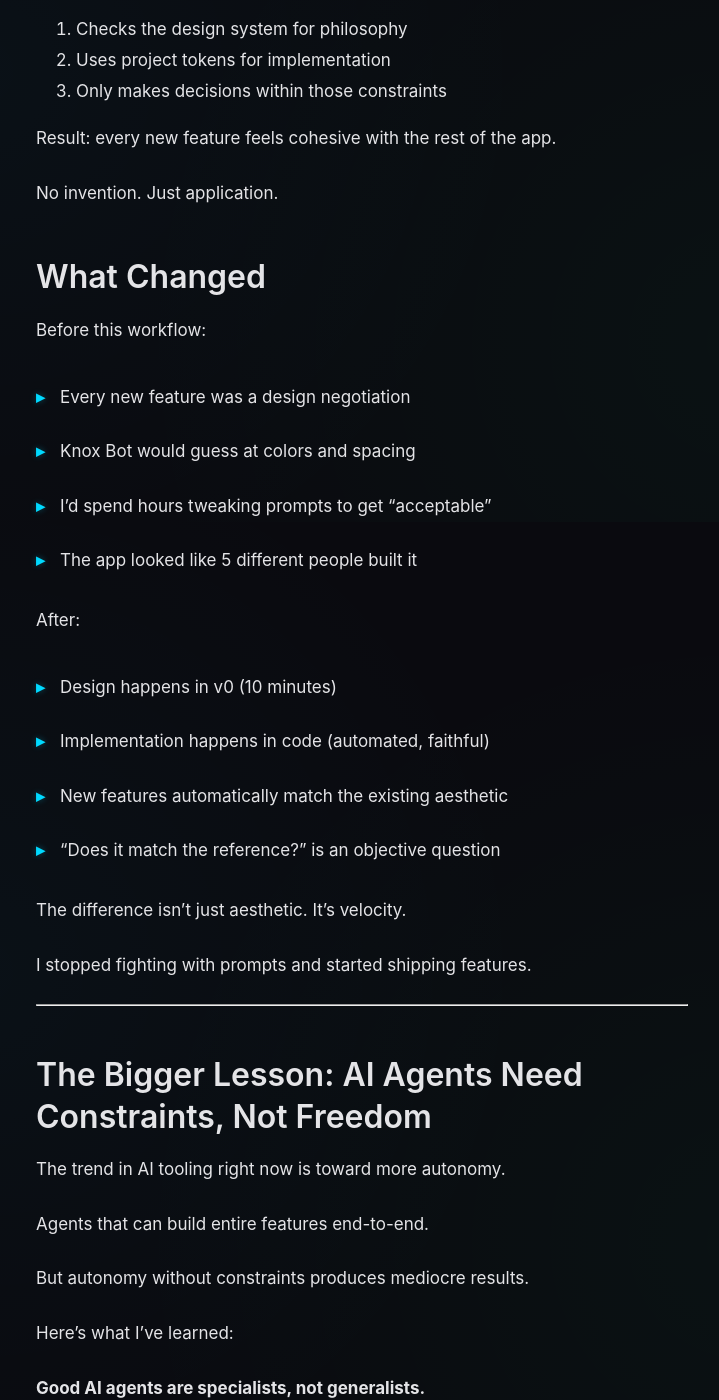
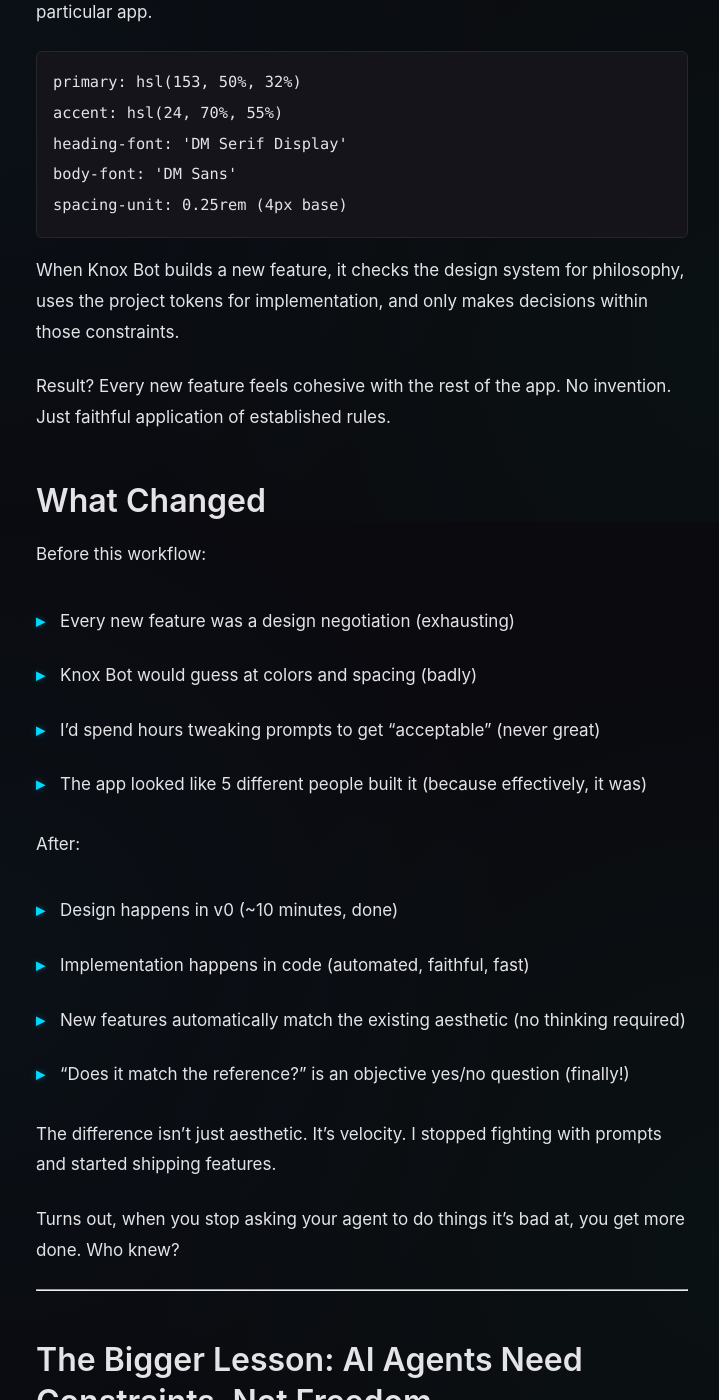
Before and after one commit to sfayka/lab, a Jekyll site: the page built from _posts/2026-02-16-your-ai-agent-can-code-it-cant-design.md, in a window 1280 px wide and 1400 px high, scrolled down 7578 px. Shown: the whole window, without its empty margins (278-997 px from the left). Built offline with Jekyll 4.4.1, drawn with Linux system fonts in a browser that asks for light colours; some of the changed text lies outside the part shown.

Commit message:
Make article more human and conversational
- Tightened sentence structure (combined short sentences for flow)
- Added more casual asides and humor (bowling lane bumpers, Unix philosophy reference)
- Changed 9-5 to 'day job' (less specific)
- Removed project-specific header from design tokens example
- Added more direct language (dead simple, dead wrong)
- Made 'What Changed' section more punchy with parentheticals
- Simplified explanations (math/probability, statistical average → mediocre)
- Added 'framing matters' insight to Step 3
- Overall: less formal, more conversational, matches Sean's tone from previous commit

````diff
--- a/_posts/2026-02-16-your-ai-agent-can-code-it-cant-design.md
+++ b/_posts/2026-02-16-your-ai-agent-can-code-it-cant-design.md
@@ -9,15 +9,13 @@
 
 Authentication worked. Database queries were clean. API routes were fast. Tests passed.
 
-But the UI looked like a developer built it.
+But the UI looked like a developer built it. Because one did.
 
-Because one did.
-
-It was functional. It just wasn't *good*. You know the difference the moment you see it. Everything is technically correct but visually generic. The spacing is slightly off. The colors don't feel cohesive. The typography hierarchy is flat.
+It was functional. It just wasn't *good*. You know the difference the moment you see it. Everything technically correct but visually generic. The spacing slightly off. The colors don't feel cohesive. The typography hierarchy flat.
 
 "It works" is not the same as "it feels good to use."
 
-I spent hours trying to fix this with better prompts. I tried describing visual taste in words. I tried providing reference screenshots (BTW screenshots on MacOS are not great. For my 9-5 I use Snagit and I should just buy another license). I tried asking the agent to research design trends.
+I spent hours trying to fix this with better prompts. I tried describing visual taste in words. I tried providing reference screenshots (BTW, screenshots on MacOS are not great. For my day job I use Snagit and I should just buy another license for this). I tried asking the agent to research design trends.
 
 None of it worked.
 
@@ -93,32 +91,34 @@
 
 ### Step 2: Push to a Reference Repo
 
-v0 gives you a working Next.js app. I pushed it to GitHub.
+v0 gives you a working Next.js app. I pushed it to GitHub (you could use any version control, really).
 
-This is now the **source of truth** for what the UI should look like.
+This becomes the **source of truth** for what the UI should look like. Not a mood board, not a Figma file that drifts out of sync—a working implementation.
 
 ### Step 3: Agent Implements
 
-Now Knox Bot's job is simple:
+Now Knox Bot's job is dead simple:
 
-> "Replace our landing page with the v0 design from the repo. Match layout, colors, typography, and spacing exactly. Any differences are bugs."
+> "Replace our landing page with the v0 design from the reference repo. Match layout, colors, typography, and spacing exactly. Any differences are bugs."
+
+That's it. That's the whole prompt.
 
 The agent:
 - Copied components from the reference
-- Matched colors precisely (`hsl(153, 50%, 32%)`, not "forest green")
-- Used the same fonts (DM Sans, DM Serif Display)
+- Matched colors precisely (`hsl(153, 50%, 32%)`, not "forest green" or "greenish")
+- Used the exact same fonts (DM Sans, DM Serif Display)
 - Replicated spacing and layout pixel-perfect
 
-Zero aesthetic decisions. Just faithful implementation.
+Zero aesthetic decisions. Just faithful implementation. And when there were discrepancies? I called them bugs, not "style preferences." Framing matters.
 
 ### Step 4: Extract the Design System
 
-Once the landing page was done, I had Knox Bot document the design decisions:
+Once the landing page was done, I had Knox Bot document the design decisions. This is where the magic happens—you're basically teaching the agent what "good" looks like for your specific project.
 
-**DESIGN-SYSTEM.md** (workspace-level, applies to all projects):
+**DESIGN-SYSTEM.md** (workspace-level, applies to all Knox Analytics projects):
 
 ```markdown
-# Knox Analytics Design System
+# Design System
 
 ## Color Philosophy
 - Primary: Bold, natural tones (forest green, deep blue)
@@ -134,11 +134,9 @@
 ...
 ```
 
-**DESIGN-TOKENS.md** (project-level, specific values):
+**DESIGN-TOKENS.md** (project-level, specific values for this particular app):
 
 ```markdown
-# Travel Together Design Tokens
-
 ## Colors
 primary: hsl(153, 50%, 32%)      # Forest green
 accent: hsl(24, 70%, 55%)        # Terracotta
@@ -150,27 +148,25 @@
 body-font: 'DM Sans'
 ```
 
-Now when Knox Bot builds new features, it doesn't invent aesthetics. It has:
+Now when Knox Bot builds new features, it doesn't invent aesthetics. It has a philosophy to guide choices (workspace-level) and specific tokens to implement (project-level).
 
-- A philosophy to guide choices (workspace-level)
-- Specific tokens to implement (project-level)
-
-The agent can't produce ugly output when the defaults are locked down.
+The agent literally can't produce ugly output when the defaults are locked down. It's like putting bumpers on a bowling lane.
 
 ## The Design System Layer: Constraints, Not Freedom
 
 Here's the counterintuitive part: **more rules produce better output**.
 
-Most people think AI agents need freedom to be creative. Wrong.
+Most people think AI agents need freedom to be creative. Wrong. Dead wrong.
 
-Unconstrained agents produce generic output because they default to the statistical average. It's just math people, probability.
-Constrained agents produce consistent, high-quality output because the defaults are locked down.
+Unconstrained agents produce generic output because they default to the statistical average. It's just math, people. Probability. The model has seen a million medium-quality UIs and three really good ones. Guess which one it's going to output?
 
-The design system is how you constrain aesthetic decisions:
+Constrained agents produce consistent, high-quality output because the defaults are locked down. You're not giving the agent freedom—you're giving it guardrails.
+
+Here's how you constrain aesthetic decisions:
 
 **Workspace-level (DESIGN-SYSTEM.md)**
 
-This is your taste codified. It applies to every project Knox Analytics touches.
+This is your taste codified. It applies to every project at Knox Analytics.
 
 ```markdown
 ## Color Philosophy
@@ -184,11 +180,11 @@
 Never use system fonts (Arial, Helvetica) — they signal "unfinished."
 ```
 
-These aren't specific values. They're guardrails.
+These aren't specific values. They're guardrails. Think of them as the "house style."
 
 **Project-level (DESIGN-TOKENS.md)**
 
-This is the implementation. Specific colors, fonts, spacing values for this project.
+This is the implementation. Specific colors, fonts, spacing values for this particular app.
 
 ```markdown
 primary: hsl(153, 50%, 32%)
@@ -198,47 +194,39 @@
 spacing-unit: 0.25rem (4px base)
 ```
 
-When Knox Bot builds a new feature, it:
+When Knox Bot builds a new feature, it checks the design system for philosophy, uses the project tokens for implementation, and only makes decisions within those constraints.
 
-1. Checks the design system for philosophy
-2. Uses project tokens for implementation
-3. Only makes decisions within those constraints
-
-Result: every new feature feels cohesive with the rest of the app.
-
-No invention. Just application.
+Result? Every new feature feels cohesive with the rest of the app. No invention. Just faithful application of established rules.
 
 ## What Changed
 
 Before this workflow:
 
-- Every new feature was a design negotiation
-- Knox Bot would guess at colors and spacing
-- I'd spend hours tweaking prompts to get "acceptable"
-- The app looked like 5 different people built it
+- Every new feature was a design negotiation (exhausting)
+- Knox Bot would guess at colors and spacing (badly)
+- I'd spend hours tweaking prompts to get "acceptable" (never great)
+- The app looked like 5 different people built it (because effectively, it was)
 
 After:
 
-- Design happens in v0 (10 minutes)
-- Implementation happens in code (automated, faithful)
-- New features automatically match the existing aesthetic
-- "Does it match the reference?" is an objective question
+- Design happens in v0 (~10 minutes, done)
+- Implementation happens in code (automated, faithful, fast)
+- New features automatically match the existing aesthetic (no thinking required)
+- "Does it match the reference?" is an objective yes/no question (finally!)
 
-The difference isn't just aesthetic. It's velocity.
+The difference isn't just aesthetic. It's velocity. I stopped fighting with prompts and started shipping features.
 
-I stopped fighting with prompts and started shipping features.
+Turns out, when you stop asking your agent to do things it's bad at, you get more done. Who knew?
 
 ---
 
 ## The Bigger Lesson: AI Agents Need Constraints, Not Freedom
 
-The trend in AI tooling right now is toward more autonomy.
+The trend in AI tooling right now is toward more autonomy. Agents that can build entire features end-to-end, start to finish.
 
-Agents that can build entire features end-to-end.
+But here's the thing: autonomy without constraints produces mediocre results.
 
-But autonomy without constraints produces mediocre results.
-
-Here's what I've learned:
+Here's what I've learned building with Knox Bot:
 
 **Good AI agents are specialists, not generalists.**
 
@@ -255,27 +243,25 @@
 - Create visual hierarchy
 - Decide on typography
 
-Those are curation problems, not code generation problems.
+Those last ones? Those are curation problems, not code generation problems. And LLMs are terrible curators.
 
 **More rules = better output.**
 
-An unconstrained agent produces the statistical average.
+Unconstrained agent → statistical average → mediocre.
 
-A constrained agent produces consistent, high-quality work within defined boundaries.
+Constrained agent → defined boundaries → consistent quality.
 
-The design system is how you define those boundaries.
+The design system is how you define those boundaries. Simple as that.
 
 **The future isn't one agent that does everything.**
 
 It's specialized agents with clear boundaries, orchestrated together:
 
-- v0 generates visual designs (it's trained on good design)
-- Knox Bot implements application logic (it's trained on good code)
-- The design system maintains consistency (documented taste)
+- v0 generates visual designs (trained on beautiful UIs)
+- Knox Bot implements application logic (trained on functional code)
+- The design system maintains consistency (your taste, documented)
 
-Each tool does what it's actually good at.
-
-None of them try to do everything.
+Each tool does what it's actually good at. None of them try to do everything. It's the Unix philosophy but for AI agents.
 
 ## The Takeaway
 
````
